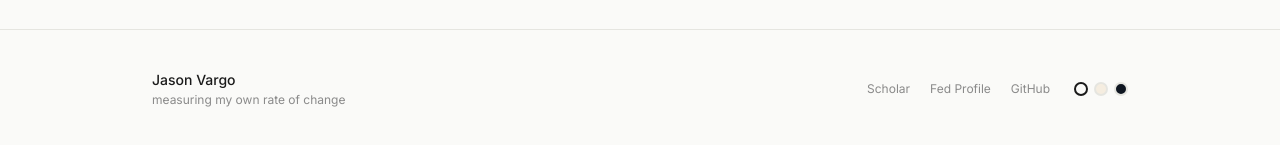
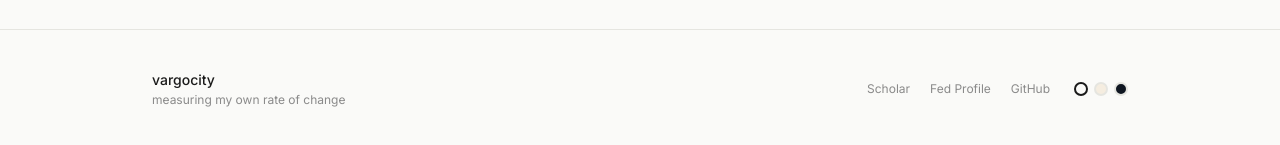
Before and after one commit to vargovargo/vargocity-site, a React (Vite) app: page / in a window 1280 px wide. Shown: the part 1265-1410 px from the top of the page. Built offline with nearby package versions, Linux system fonts and the light colour scheme.

Commit message:
Update footer name from 'Jason Vargo' to 'vargocity'

```diff
--- a/src/components/layout/Footer.jsx
+++ b/src/components/layout/Footer.jsx
@@ -4,7 +4,7 @@ export default function Footer({ theme, themes, onThemeChange }) {
       className="mt-24 py-10">
       <div className="max-w-5xl mx-auto px-6 flex flex-col sm:flex-row justify-between items-start sm:items-center gap-4">
         <div>
-          <p className="text-sm font-medium" style={{ color: 'var(--c-text)' }}>Jason Vargo</p>
+          <p className="text-sm font-medium" style={{ color: 'var(--c-text)' }}>vargocity</p>
           <p className="text-xs mt-0.5" style={{ color: 'var(--c-text-muted)' }}>measuring my own rate of change</p>
         </div>
         <div className="flex items-center gap-6">
```
